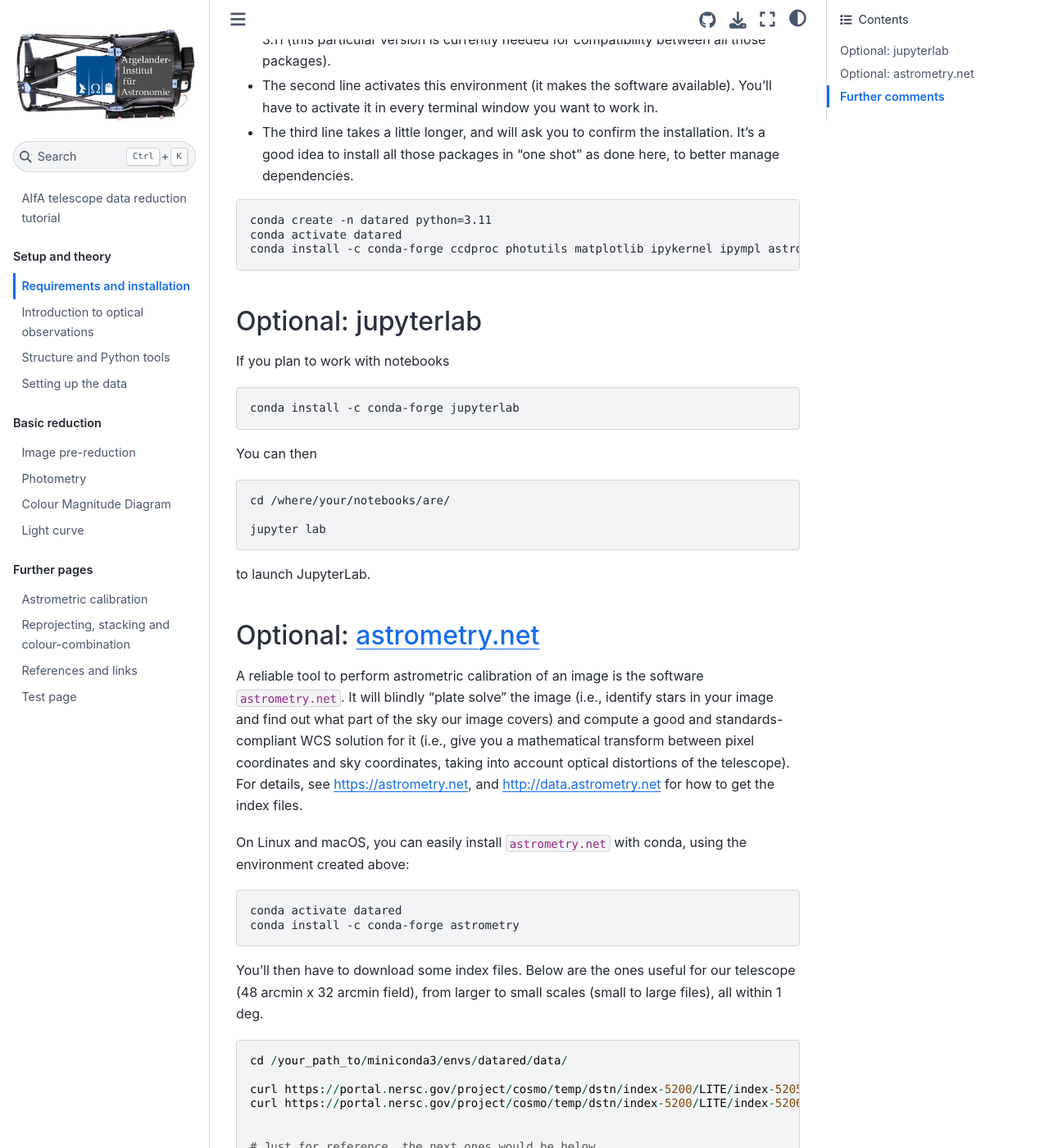
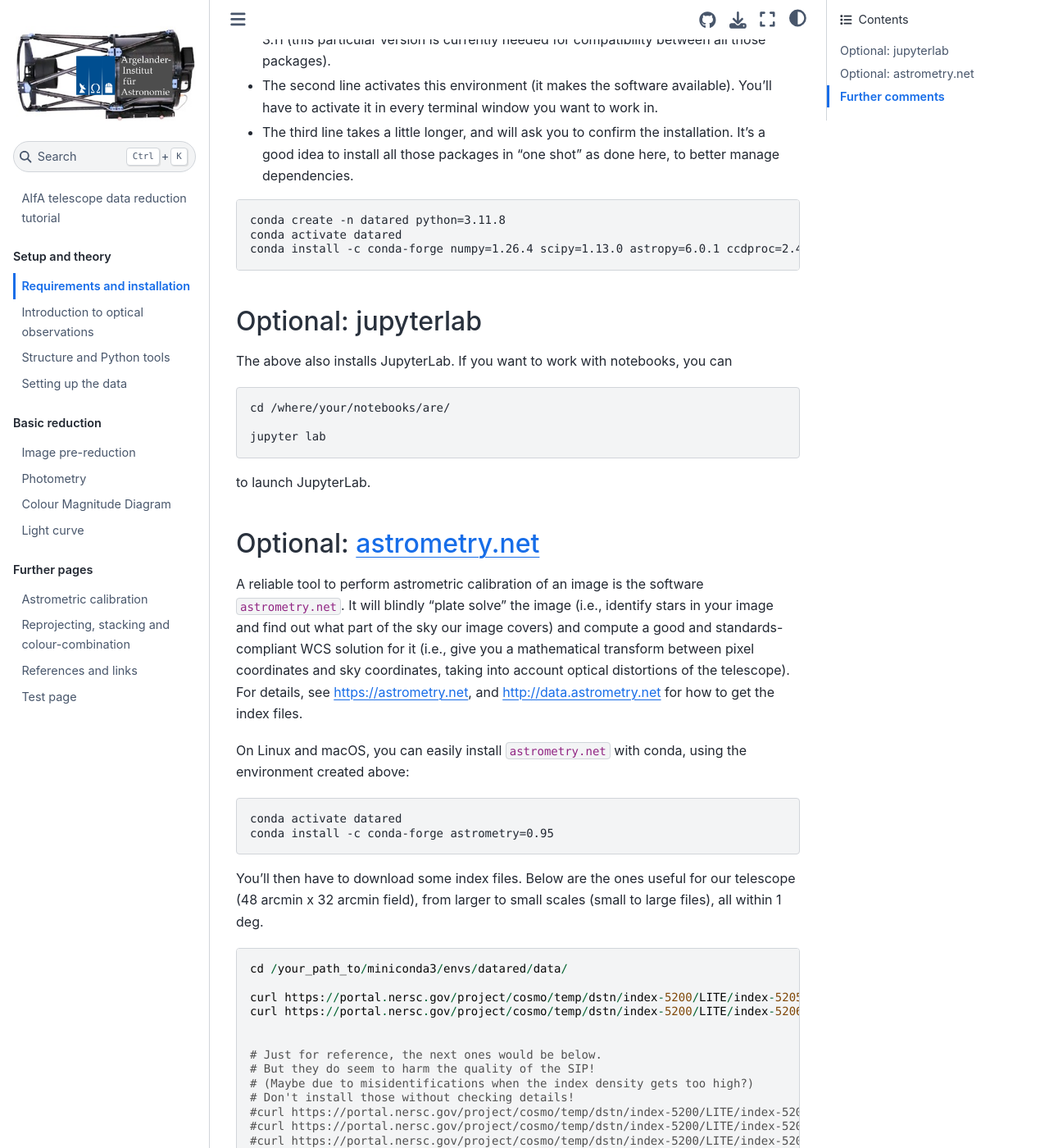
Before and after one commit to aifatelescope/datared, a Jupyter Book: the page built from book/installation.md, in a window 1280 px wide and 1400 px high, scrolled down 458 px. Shown: the whole window at 82% size. Built offline with Jupyter Book 1.0.4 settings and Sphinx 7.4.7 and the Sphinx Book theme 1.1.4, drawn with Linux system fonts in a browser that asks for light colours.

Commit message:
fixed versions

````diff
--- a/book/installation.md
+++ b/book/installation.md
@@ -17,20 +17,14 @@ Then, open a terminal, and run the following commands.
 
 
 ```none
-conda create -n datared python=3.11
+conda create -n datared python=3.11.8
 conda activate datared
-conda install -c conda-forge ccdproc photutils matplotlib ipykernel ipympl astroquery
+conda install -c conda-forge numpy=1.26.4 scipy=1.13.0 astropy=6.0.1 ccdproc=2.4.2 photutils=1.12.0 matplotlib=3.8.4 astroquery=0.4.7 ipympl=0.9.4 ipykernel=6.29.4 jupyterlab=4.1.7 sqlite=3.41.2
 ```
 
 ## Optional: jupyterlab
 
-If you plan to work with notebooks
-
-```none
-conda install -c conda-forge jupyterlab
-```
-
-You can then
+The above also installs JupyterLab. If you want to work with notebooks, you can
 
 ```none
 cd /where/your/notebooks/are/
@@ -50,7 +44,7 @@ On Linux and macOS, you can easily install `astrometry.net` with conda, using th
 
 ```none
 conda activate datared
-conda install -c conda-forge astrometry
+conda install -c conda-forge astrometry=0.95
 ```
 
 You'll then have to download some index files.
````
